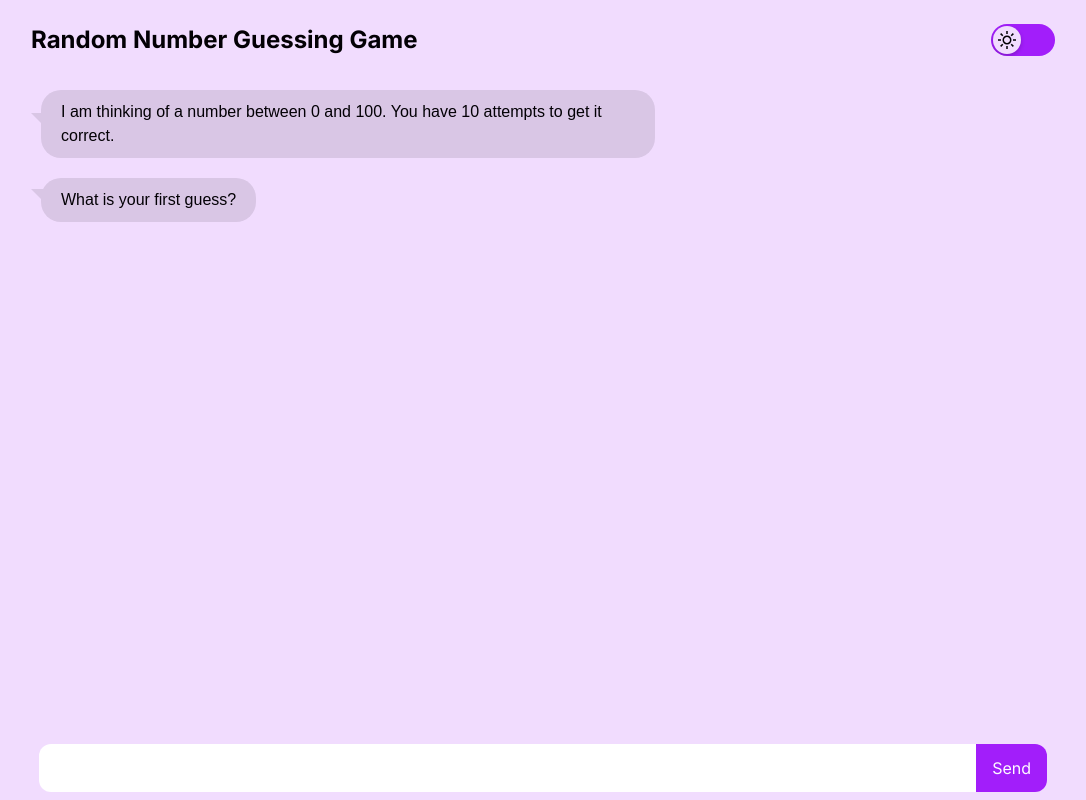
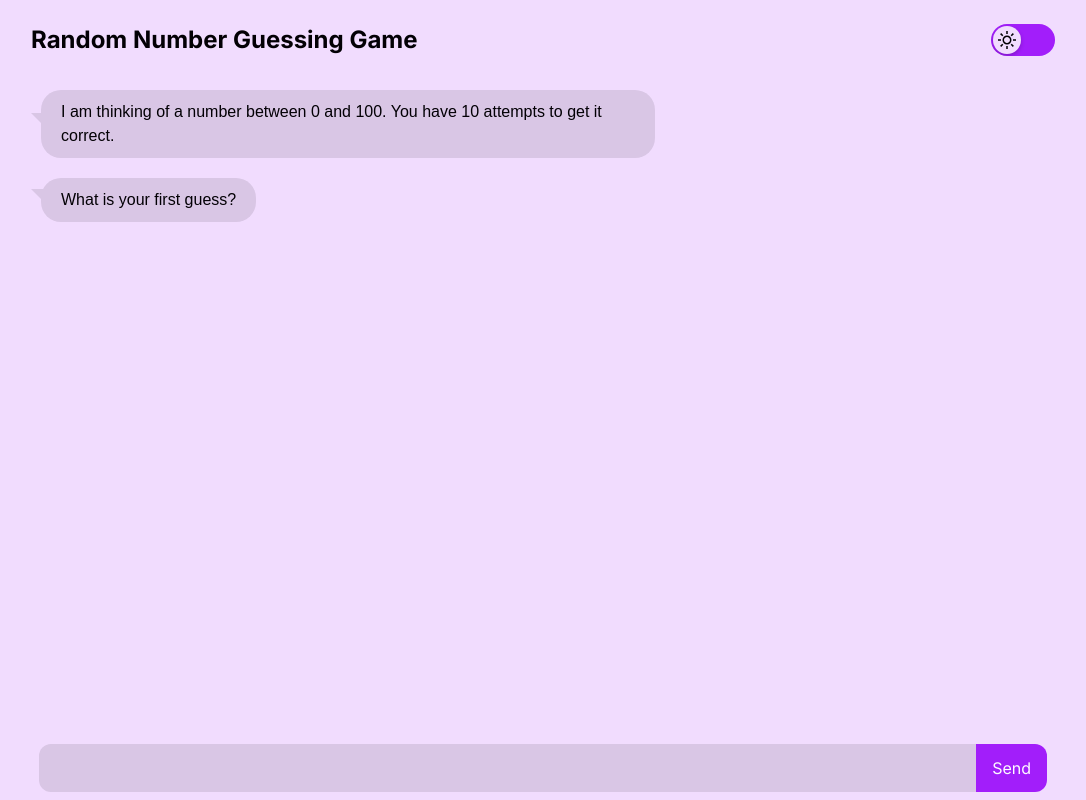
Before and after one commit to DJHolmes97/random-number-guesser, a Next.js app: page / in a window 1280 px wide. Shown: the whole page, without its empty margins (97-1183 px from the left). Built offline with nearby package versions, Linux system fonts and the light colour scheme.

Commit message:
added themed bg color to chat input

```diff
--- a/src/components/ChatInput/main.css
+++ b/src/components/ChatInput/main.css
@@ -3,7 +3,7 @@
 }
 
 .chat-input {
-  @apply flex-grow rounded-l-xl px-2;
+  @apply flex-grow rounded-l-xl px-2 bg-[var(--background-alt)];
 }
 
 .chat-input-button {
```
